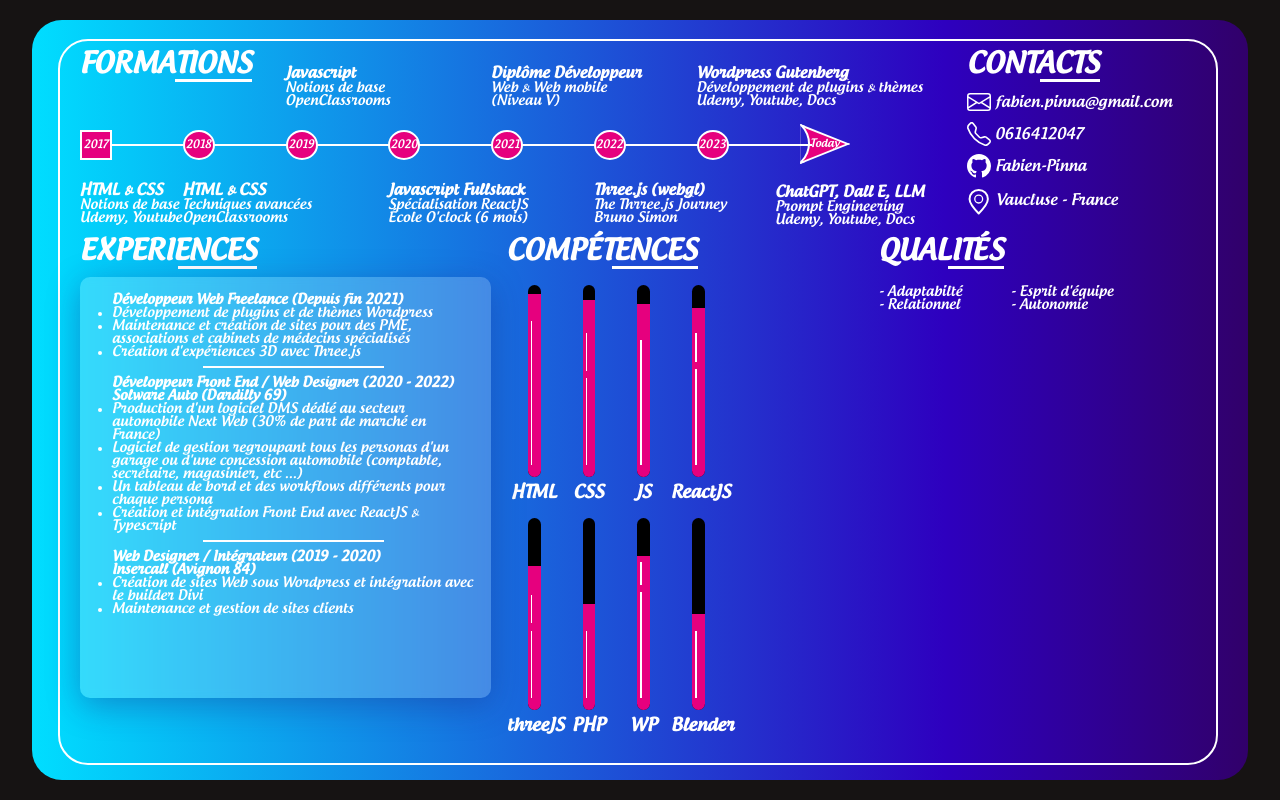
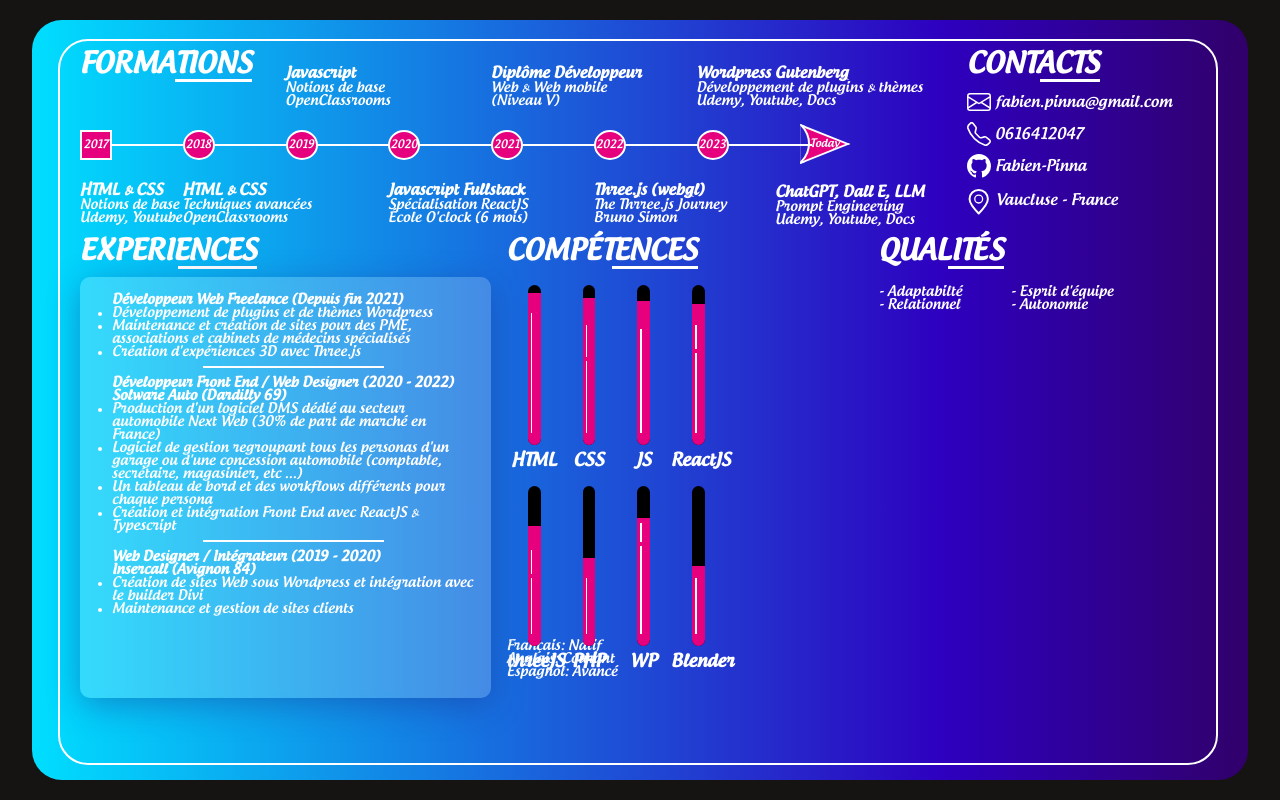
Before and after one commit to Fabien-Pinna/my-resume, a React app: page / in a window 1280 px wide. Built offline with nearby package versions, Linux system fonts and the light colour scheme; the HTML template or start-up script is replaced by a standard one.

Commit message:
Langugage part done

```diff
--- a/src/Resume.jsx
+++ b/src/Resume.jsx
@@ -3,6 +3,7 @@ import Contact from './components/Contact/Contact'
 import Experience from './components/Experience/Experience'
 import Skill from './components/Skill/Skill'
 import Quality from './components/Quality/Quality'
+import Language from './components/Language/Language'
 
 import './Resume.scss'
 
@@ -15,6 +16,7 @@ const Resume = () => {
                 <Experience />
                 <Skill />
                 <Quality />
+                <Language />
             </div>
 
         </div>
--- /dev/null
+++ b/src/components/Language/Language.jsx
@@ -0,0 +1,13 @@
+import './Language.scss'
+
+const Language = () => {
+    return (
+        <div className='language'>
+            <p>Français: Natif</p>
+            <p>Anglais: Courant</p>
+            <p>Espagnol: Avancé</p>
+        </div>
+    )
+}
+
+export default Language
--- /dev/null
+++ b/src/components/Language/Language.scss
@@ -0,0 +1,6 @@
+.language {
+    grid-area: language;
+    display: flex;
+    flex-direction: column;
+    justify-content: flex-end;
+}
--- a/src/components/Skill/SkillItem/SkillItem.scss
+++ b/src/components/Skill/SkillItem/SkillItem.scss
@@ -6,7 +6,7 @@ $hot-pink: #e6007e;
     width: 25%;
 
     .gauge {
-        height: 12rem;
+        height: 10rem;
         width: 0.8rem;
         display: block;
         background: #000;
```
